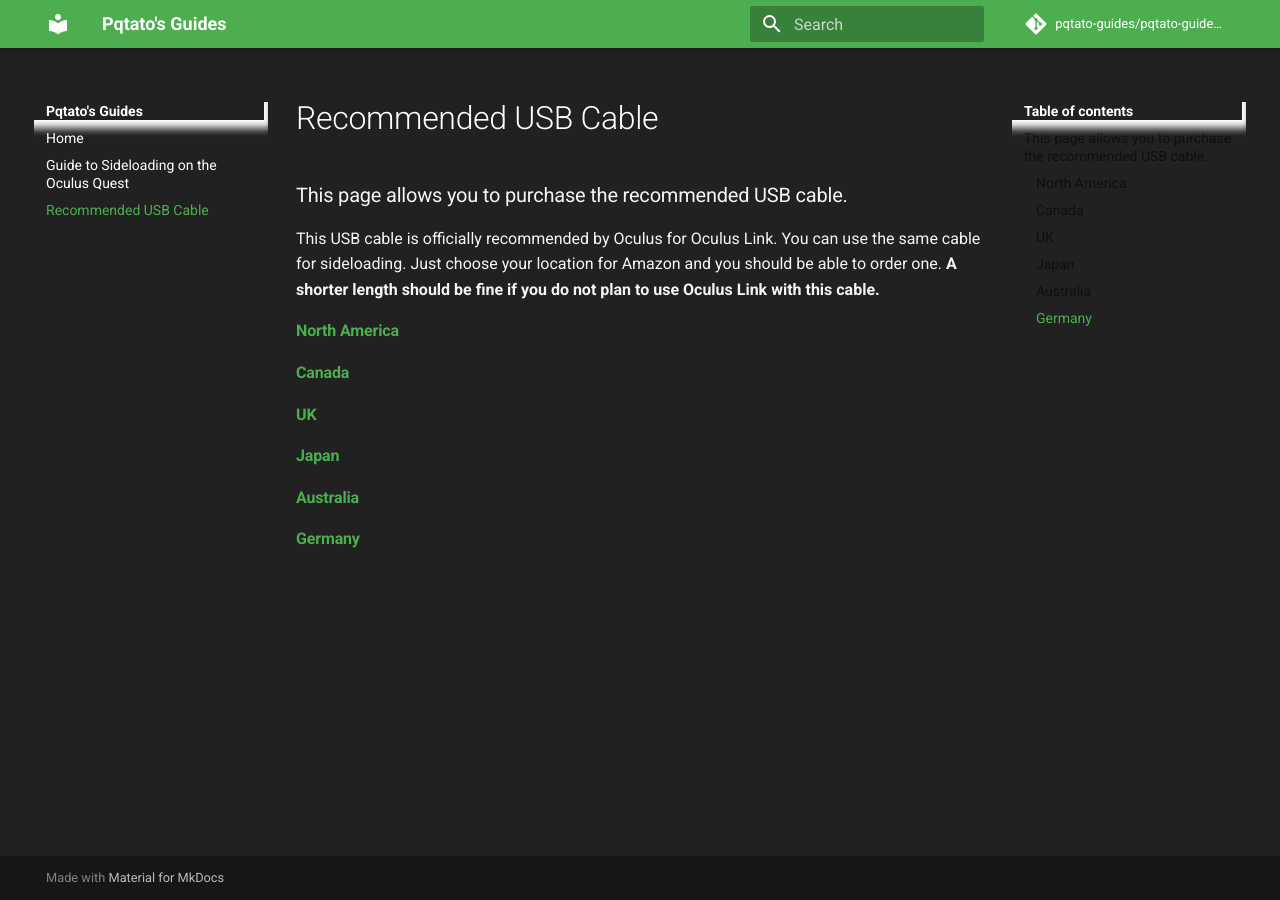
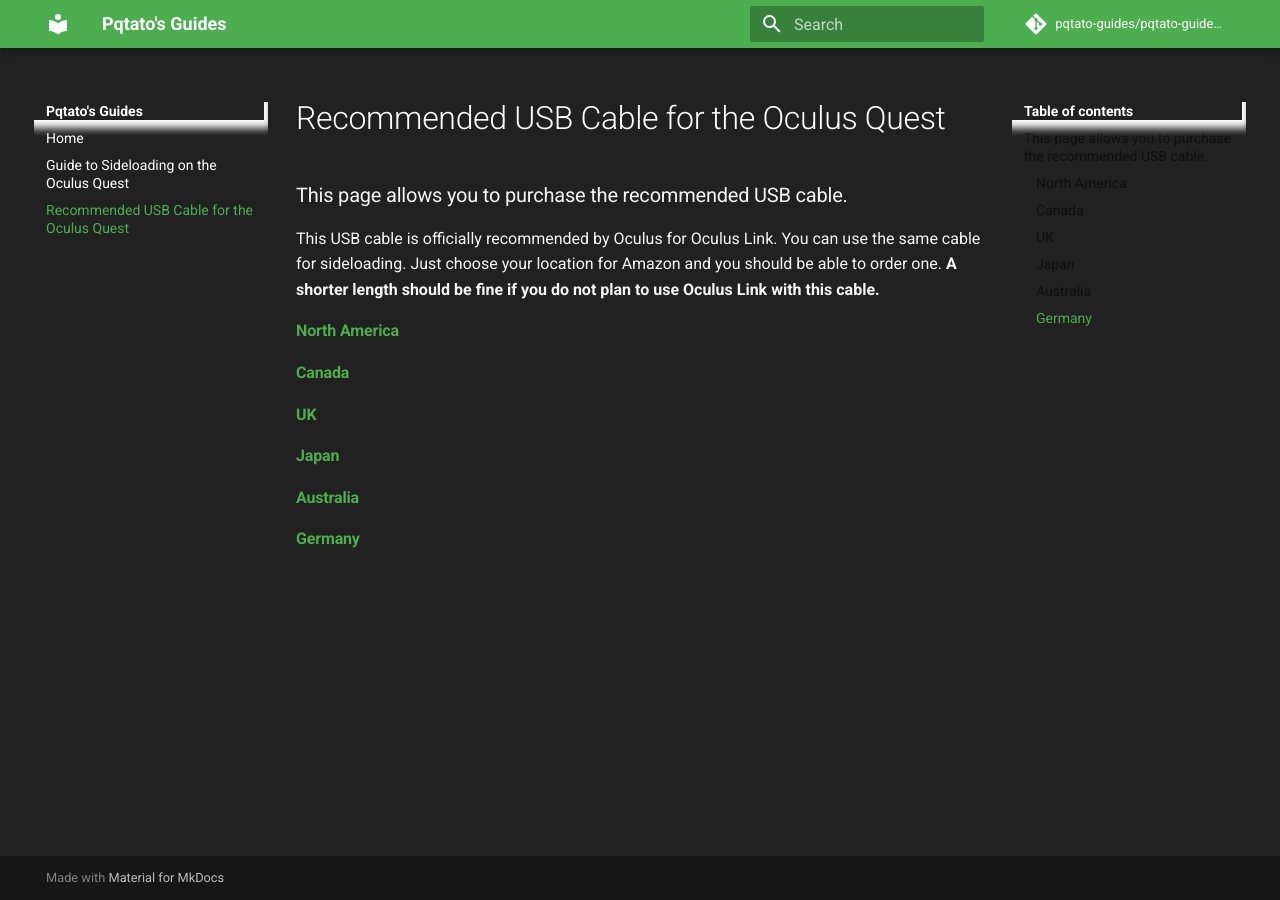
Before and after one commit to pqtato-guides/pqtato-guides.github.io, an MkDocs documentation site: the page built from docs/usbcable.md, in a window 1280 px wide. Built offline with MkDocs 1.6.1 and Material for MkDocs 9.7.7, drawn with Linux system fonts in a browser that asks for light colours; comment, search, counter and statistics services are not loaded.

Commit message:
Update usbcable.md

```diff
--- a/docs/usbcable.md
+++ b/docs/usbcable.md
@@ -1,4 +1,4 @@
-# Recommended USB Cable
+# Recommended USB Cable for the Oculus Quest
 ### This page allows you to purchase the recommended USB cable.
 This USB cable is officially recommended by Oculus for Oculus Link. You can use the same cable for sideloading. Just choose your location for Amazon and you should be able to order one. **A shorter length should be fine if you do not plan to use Oculus Link with this cable.**
 #### [North America](https://www.amazon.com/gp/product/B01MZIPYPY/)
```
